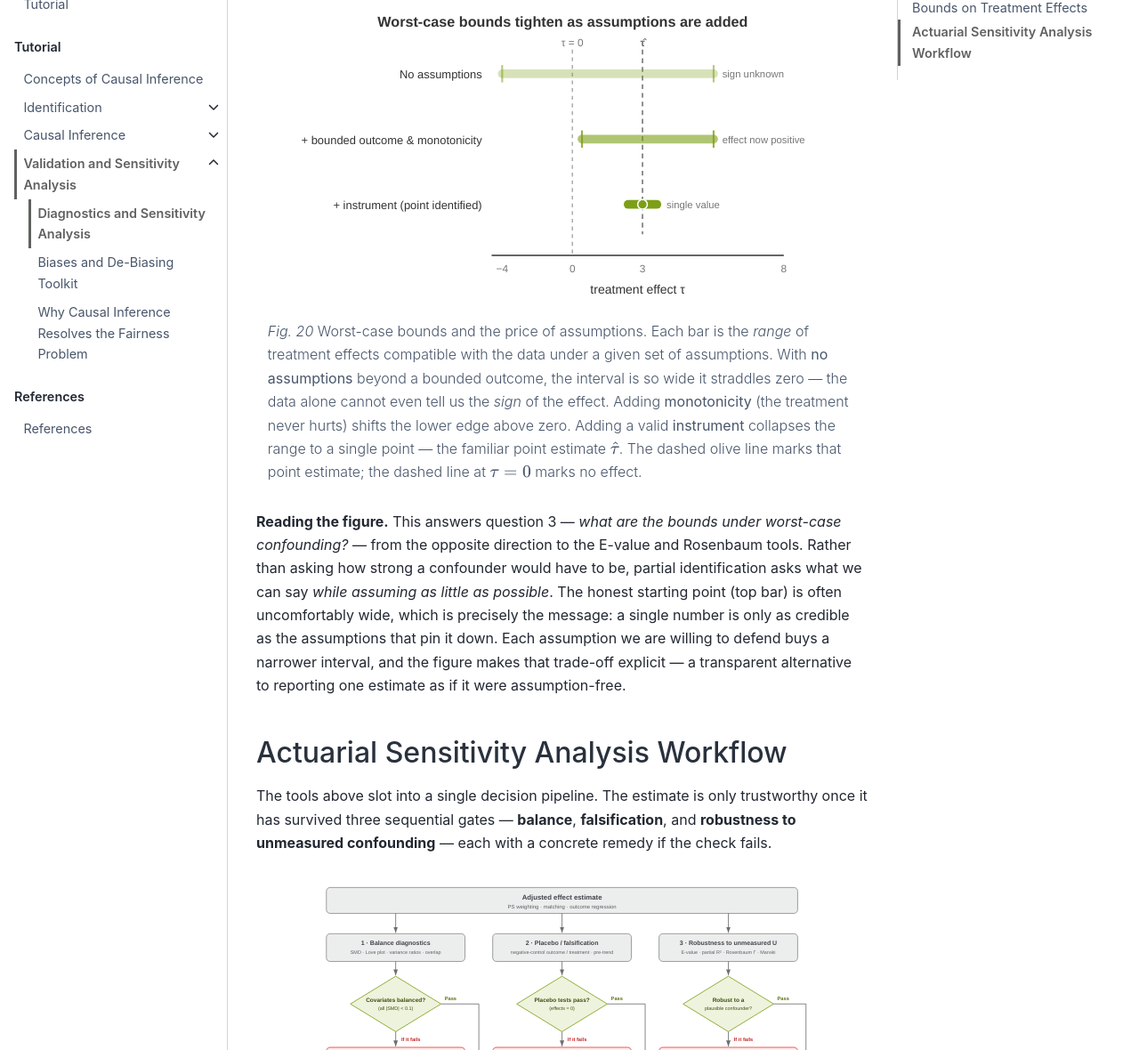
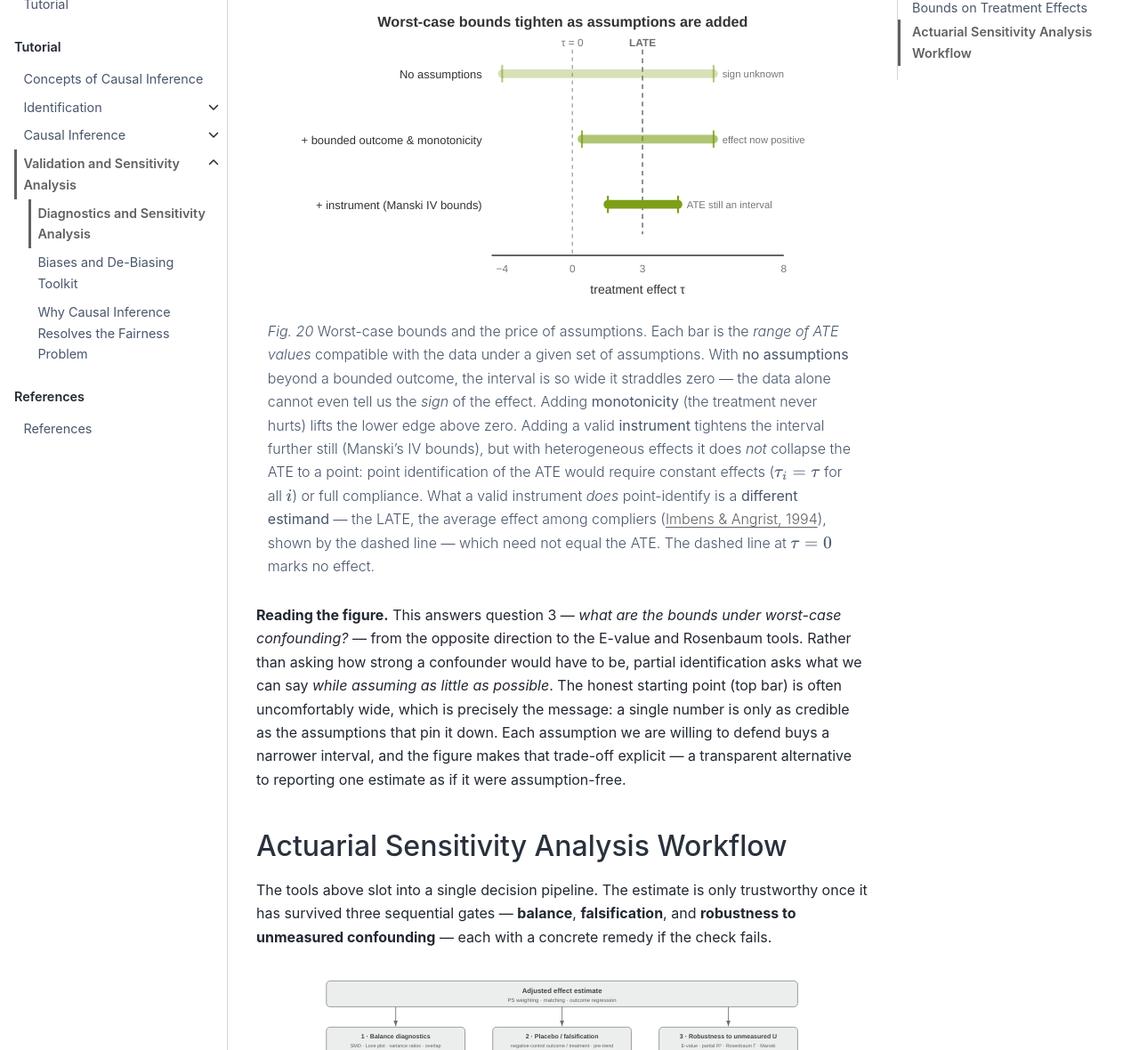
Before and after one commit to actuarial-data-science/ActuarialCausalInference, a Jupyter Book: the page built from tutorial/diagnostics.md, in a window 1280 px wide and 1400 px high, scrolled down 7898 px, cut to the strip 220-1400 px from the top of the window. Shown: the whole strip at 89% size. Built offline with Jupyter Book 1.0.4 settings and Sphinx 7.4.7 and the Sphinx Book theme 1.1.4, drawn with Linux system fonts in a browser that asks for light colours; pages that are not in the unit, such as notebooks, are missing from menus; comment, search, counter and statistics services are not loaded.

Commit message:
Fix ATE/LATE estimand confusion in Manski bounds figure
A valid instrument does not collapse the ATE range to a point under
heterogeneous effects; it point-identifies the LATE, a different estimand.
Reframe figure row 3 as Manski IV bounds (still an interval), relabel the
reference line as the LATE, and note ATE point identification needs constant
effects or full compliance. Add Imbens & Angrist (1994).

````diff
--- a/tutorial/diagnostics.md
+++ b/tutorial/diagnostics.md
@@ -298,14 +298,14 @@
 - **Monotone treatment response** (MTR): $Y(1) \geq Y(0)$ for every unit — plausible for a preventive or safety intervention that can only help — which lifts the lower bound to zero ([Manski, 1997](https://doi.org/10.2307/2171738)).
 - **Monotone treatment selection** (MTS): higher-risk individuals self-select into treatment, so treated units have weakly higher mean potential outcomes — which tightens the bound in the opposite direction ([Manski & Pepper, 2000](https://doi.org/10.1111/1468-0262.00144)).
 
-Imposed together, MTR and MTS narrow the worst-case interval substantially; a valid instrument narrows it further, toward point identification.
+Imposed together, MTR and MTS narrow the worst-case interval substantially; a valid instrument narrows the ATE interval further still (Manski's IV bounds), though under heterogeneous effects it point-identifies only the LATE — the average effect among compliers — rather than the ATE ([Imbens & Angrist, 1994](https://doi.org/10.2307/2951620)).
 ```
 
 ```{figure} figs/manski_bounds.svg
 :width: 90%
 :name: fig-manski-bounds
 
-Worst-case bounds and the price of assumptions. Each bar is the *range* of treatment effects compatible with the data under a given set of assumptions. With **no assumptions** beyond a bounded outcome, the interval is so wide it straddles zero — the data alone cannot even tell us the *sign* of the effect. Adding **monotonicity** (the treatment never hurts) shifts the lower edge above zero. Adding a valid **instrument** collapses the range to a single point — the familiar point estimate $\hat{\tau}$. The dashed olive line marks that point estimate; the dashed line at $\tau = 0$ marks no effect.
+Worst-case bounds and the price of assumptions. Each bar is the *range of ATE values* compatible with the data under a given set of assumptions. With **no assumptions** beyond a bounded outcome, the interval is so wide it straddles zero — the data alone cannot even tell us the *sign* of the effect. Adding **monotonicity** (the treatment never hurts) lifts the lower edge above zero. Adding a valid **instrument** tightens the interval further still (Manski's IV bounds), but with heterogeneous effects it does *not* collapse the ATE to a point: point identification of the ATE would require constant effects ($\tau_i = \tau$ for all $i$) or full compliance. What a valid instrument *does* point-identify is a **different estimand** — the LATE, the average effect among compliers ([Imbens & Angrist, 1994](https://doi.org/10.2307/2951620)), shown by the dashed line — which need not equal the ATE. The dashed line at $\tau = 0$ marks no effect.
 ```
 
 **Reading the figure.** This answers question 3 — *what are the bounds under worst-case confounding?* — from the opposite direction to the E-value and Rosenbaum tools. Rather than asking how strong a confounder would have to be, partial identification asks what we can say *while assuming as little as possible*. The honest starting point (top bar) is often uncomfortably wide, which is precisely the message: a single number is only as credible as the assumptions that pin it down. Each assumption we are willing to defend buys a narrower interval, and the figure makes that trade-off explicit — a transparent alternative to reporting one estimate as if it were assumption-free.
````
Also changed, not shown: tutorial/figs/manski_bounds.svg.
